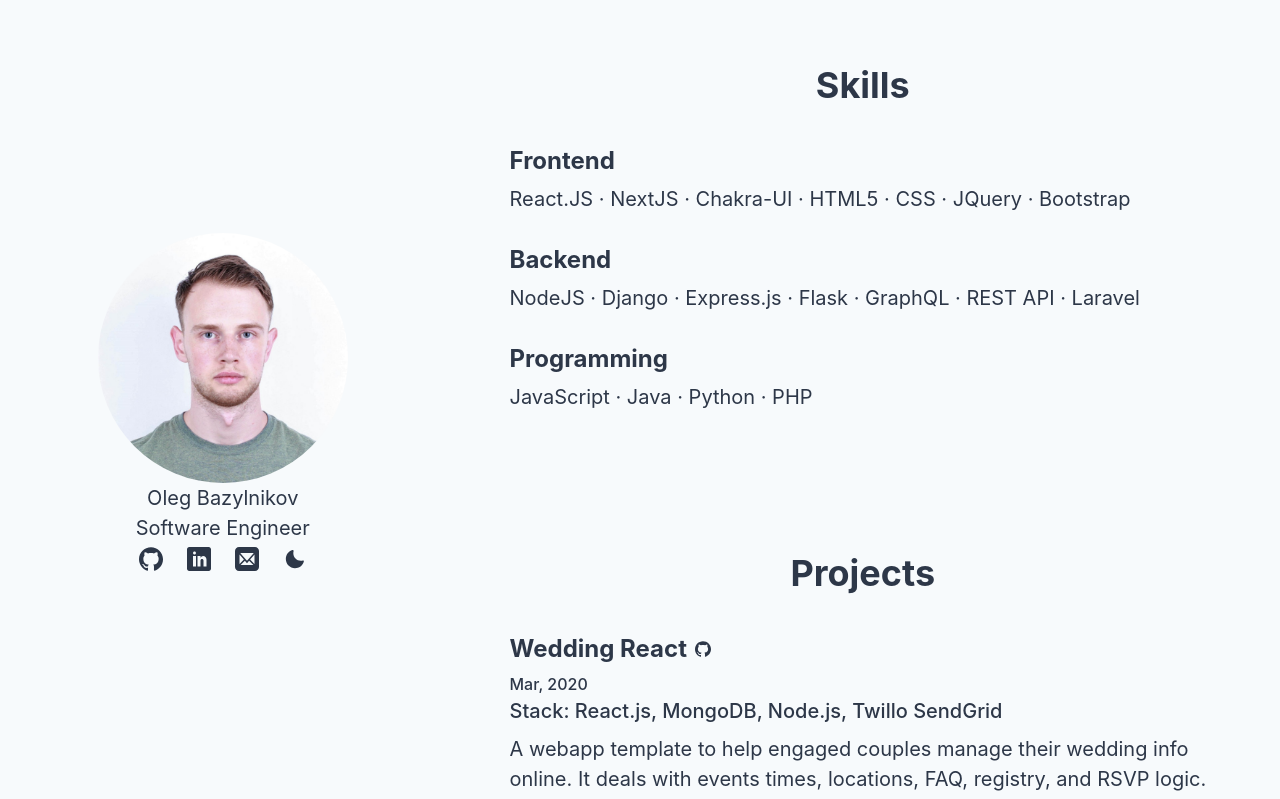
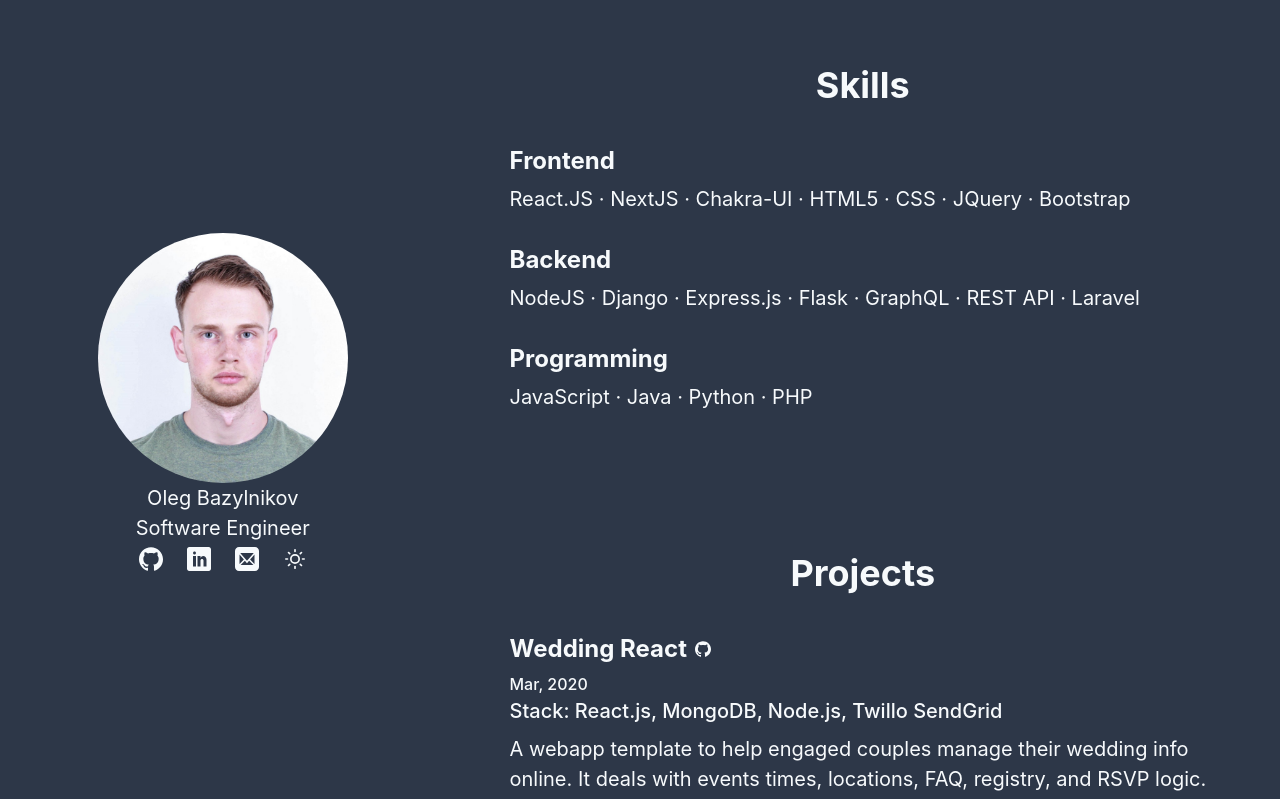
Before and after one commit to olegesan/bazz.pw, a Next.js app: page / in a window 1280 px wide. Shown: the top 799 px of the page. Built offline with nearby package versions, Linux system fonts and the light colour scheme.

Commit message:
adds color mode, enables switching between light and dark themes

```diff
--- a/components/coloModeButton.tsx
+++ b/components/coloModeButton.tsx
@@ -8,13 +8,14 @@
   Text,
   useColorMode,
   IconButton,
+  useColorModeValue,
 } from "@chakra-ui/react";
 import { MoonIcon, SunIcon } from "@chakra-ui/icons";
 
 function ColorModeButton() {
   const { colorMode, toggleColorMode } = useColorMode();
-  const bgColor = { light: "gray.50", dark: "gray.700" };
-  const color = { light: "gray.700", dark: "gray.50" };
+  const bgColor = useColorModeValue("#F7FAFC", "#2D3748");
+  const color = useColorModeValue("gray.700", "gray.50");
   useEffect(() => {}, [colorMode]);
   const handleClick = () => {
     document
--- a/components/layout.tsx
+++ b/components/layout.tsx
@@ -1,6 +1,13 @@
 import React from "react";
-import { Flex, Box, useColorMode } from "@chakra-ui/react";
+import {
+  Flex,
+  Box,
+  useColorMode,
+  useColorModeValue,
+  Text,
+} from "@chakra-ui/react";
 import { css } from "@emotion/react";
+import { useEffect } from "react";
 
 // import Seo from "./seo";
 type Props = {
@@ -9,9 +16,8 @@
 
 export default function Layout({ children }: Props) {
   const { colorMode } = useColorMode();
-  const bgColor = { light: "gray.50", dark: "gray.700" };
-  const color = { light: "gray.700", dark: "gray.50" };
-
+  const bgColor = useColorModeValue("#F7FAFC", "#2D3748");
+  const color = useColorModeValue("#F7FAFC", "#2D3748");
   const styled = css`
     html: {
       background-color: ${colorMode == "light" ? "#F7FAFC" : "#2D3748"};
@@ -21,11 +27,8 @@
   return (
     <Box>
       {/* <Seo /> */}
-      <Flex
-        flexDir={["column", "column", "row"]}
-        bg={bgColor[colorMode]}
-        color={color[colorMode]}
-      >
+
+      <Flex flexDir={["column", "column", "row"]} bg={bgColor} color={color}>
         {children}
       </Flex>
     </Box>
--- a/components/themeComponent.tsx
+++ b/components/themeComponent.tsx
@@ -5,8 +5,8 @@
   ColorModeProvider,
   useColorMode,
 } from "@chakra-ui/react";
-// import { customTheme } from "../gatsby-plugin-chakra-ui/theme";
-import { theme } from "@chakra-ui/react";
+
+import theme from "../utils/theme";
 import Layout from "./layout";
 import { Global, css } from "@emotion/react";
 
@@ -37,9 +37,7 @@
   return (
     <ThemeProvider theme={theme}>
       <GlobalStyle>
-        <ColorModeProvider options={{ useSystemColorMode: true }} value="light">
-          <Layout>{children}</Layout>
-        </ColorModeProvider>
+        <Layout>{children}</Layout>
       </GlobalStyle>
     </ThemeProvider>
   );
--- /dev/null
+++ b/pages/_document.tsx
@@ -0,0 +1,31 @@
+import Document, {
+  DocumentContext,
+  Html,
+  NextScript,
+  Main,
+  Head,
+} from "next/document";
+import { ColorModeScript } from "@chakra-ui/react";
+import theme from "../utils/theme";
+
+class MyDocument extends Document {
+  //   static async getInitialProps(ctx: DocumentContext) {
+  //     const initialProps = await Document.getInitialProps(ctx);
+
+  //     return initialProps;
+  //   }
+  render() {
+    return (
+      <Html>
+        <Head />
+        <body>
+          <ColorModeScript initialColorMode={theme.config.initialColorMode} />
+          <Main />
+          <NextScript />
+        </body>
+      </Html>
+    );
+  }
+}
+
+export default MyDocument;
--- /dev/null
+++ b/utils/theme.ts
@@ -0,0 +1,10 @@
+import { extendTheme, ThemeConfig } from "@chakra-ui/react";
+
+const config: ThemeConfig = {
+  initialColorMode: "dark",
+  useSystemColorMode: false,
+};
+
+const theme = extendTheme({ config });
+
+export default theme;
```
